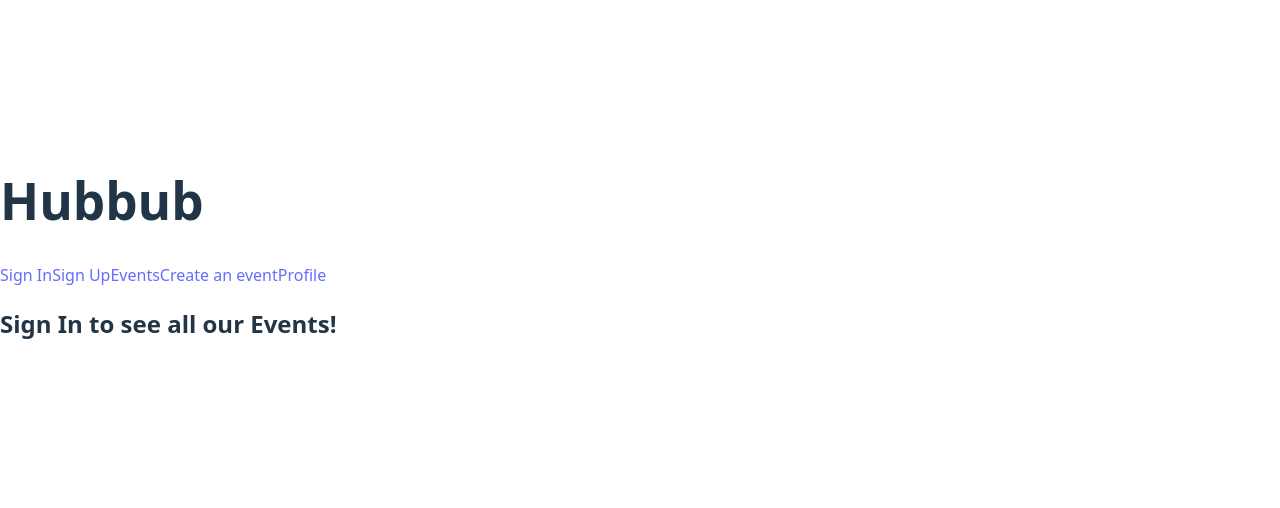
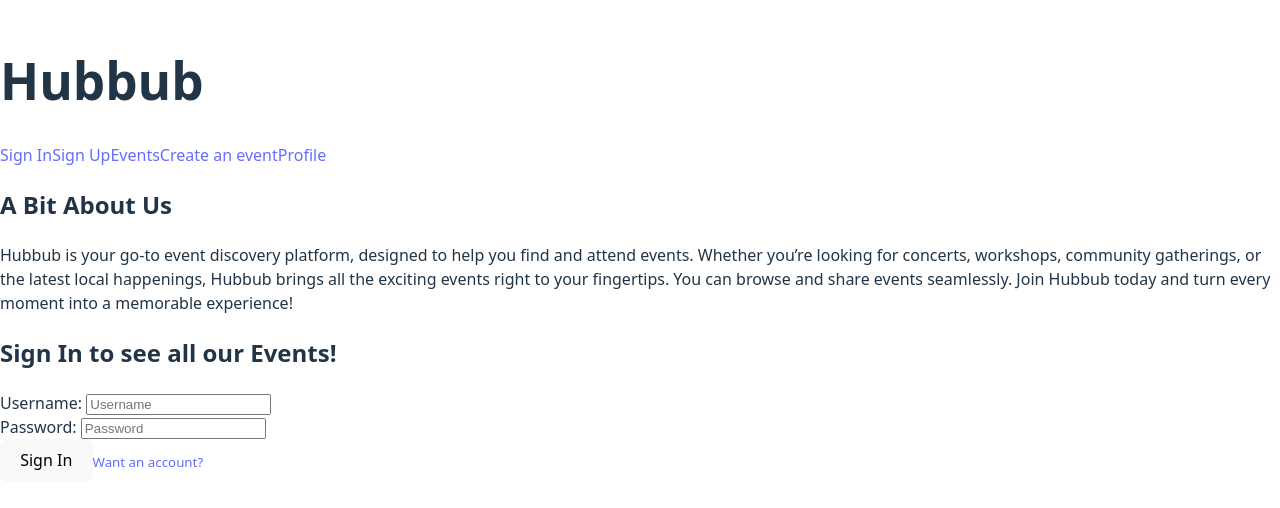
Before and after one commit to rory17swt/hubbub_front_end, a React (Vite) app: page / in a window 1280 px wide. Shown: the part 150-658 px from the top of the page. Built offline with nearby package versions, Linux system fonts and the light colour scheme; no server answers.

Commit message:
Sign in page completed

```diff
--- a/src/components/SignIn/SignIn.jsx
+++ b/src/components/SignIn/SignIn.jsx
@@ -23,7 +23,7 @@ export default function SignIn() {
 
     // Functions
     const handleChange = ({ target: { name, value } }) => {
-    setFormData({ ...formData, [name]: value})
+        setFormData({ ...formData, [name]: value })
         setError({ ...error, [name]: '' })
     }
 
@@ -32,7 +32,7 @@ export default function SignIn() {
         setIsLoading(true)
         try {
             const { data } = await signIn(formData)
-        setToken(data.token)
+            setToken(data.access)
             setUser(getUserFromToken())
             navigate('/events')
         } catch (error) {
@@ -44,11 +44,70 @@ export default function SignIn() {
 
     // Form
     return (
+        <>
+            <section className="about-section">
+                <div className="about-title">
+                    <h2>A Bit About Us</h2>
+                </div>
+
+                <div className="about-text">
+                    <p>
+                        Hubbub is your go-to event discovery platform,
+                        designed to help you find and attend events.
+                        Whether you’re looking for concerts, workshops, community gatherings,
+                         or the latest local happenings, Hubbub brings all the exciting events
+                          right to your fingertips. You can browse and share events seamlessly.
+                          Join Hubbub today and turn every moment into a memorable experience!
+                    </p>
+                </div>
+
+
+            </section>
+
             <section className="form-page">
                 <form onSubmit={handleSubmit} className="form">
                     <h2 className="form-title">Sign In to see all our Events!</h2>
+
+                    {/* Username */}
+                    <div className="input-control">
+                        <label htmlFor="username">Username: </label>
+                        <input
+                            type="text"
+                            name="username"
+                            id="username"
+                            placeholder="Username"
+                            required
+                            onChange={handleChange}
+                            value={formData.username}
+                        />
+                        {error.username && <p className="error-message">{error.username}</p>}
+                    </div>
+
+                    {/* Password */}
+                    <div className="input-control">
+                        <label htmlFor="password">Password: </label>
+                        <input
+                            type="password"
+                            name="password"
+                            id="password"
+                            placeholder="Password"
+                            required
+                            onChange={handleChange}
+                            value={formData.password}
+                        />
+                        {error.password && <p className="error-message">{error.username}</p>}
+                    </div>
+
+                    {/* Submit Button */}
+                    <button className="submit-button">Sign In</button>
+
+                    {/* Sign Up Link */}
+                    <small className="form-footer-text">
+                        <Link to='/sign-up'>Want an account?</Link>
+                    </small>
                 </form>
             </section>
+        </>
     )
 
 }
--- a/src/utils/auth.js
+++ b/src/utils/auth.js
@@ -1,8 +1,12 @@
 const tokenName = 'itinero-token'
 
 export const setToken = (token) => {
+    if (!token) {
+        console.log('No token provided to setToken()')
+        return
+    }
     localStorage.setItem(tokenName, token)
-    console.log(token)
+    console.log('Token stored:', token)
 }
 
 export const getToken = () => {
```
Lines whose indentation alone changed are shown as unchanged.
